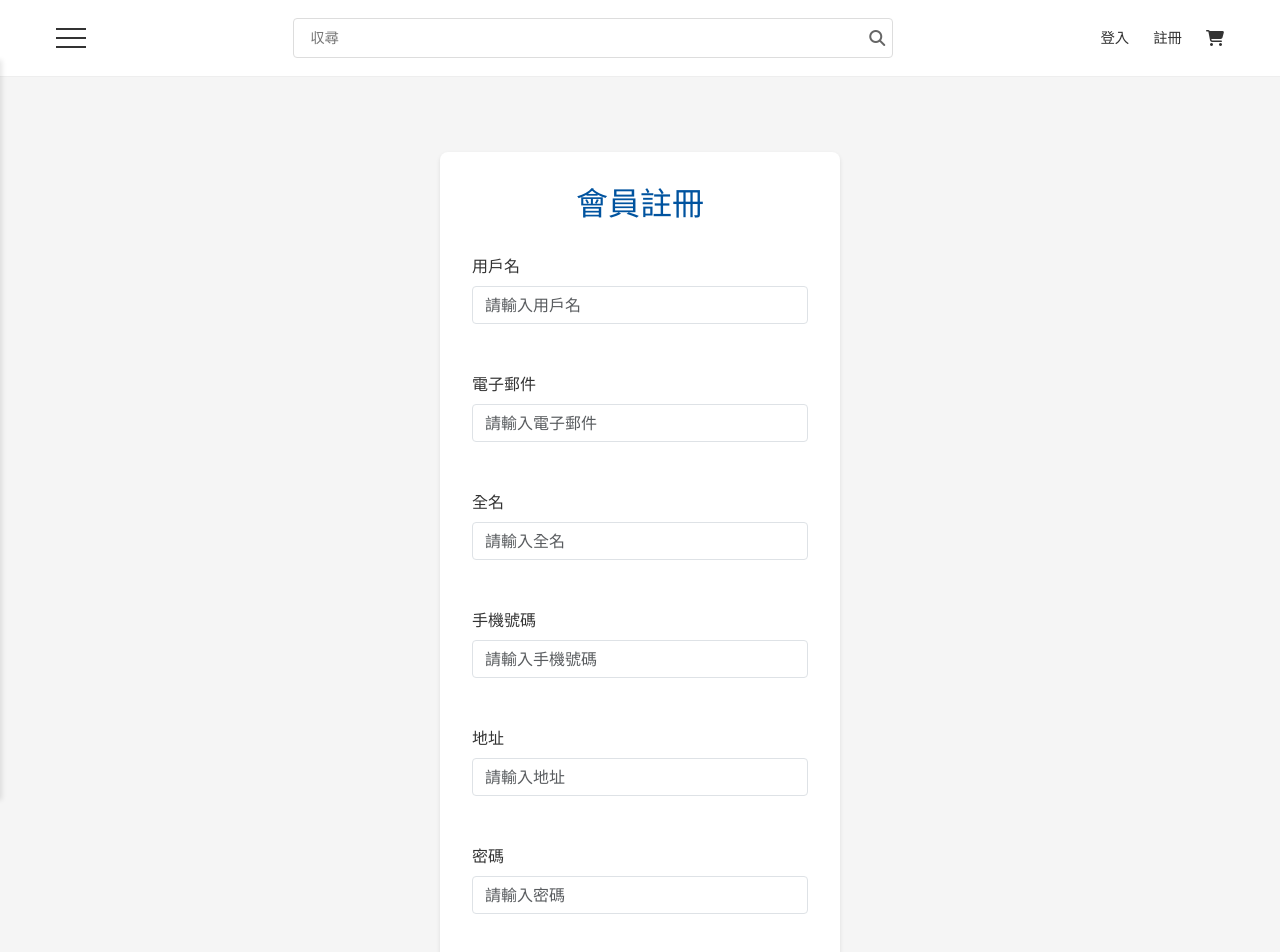
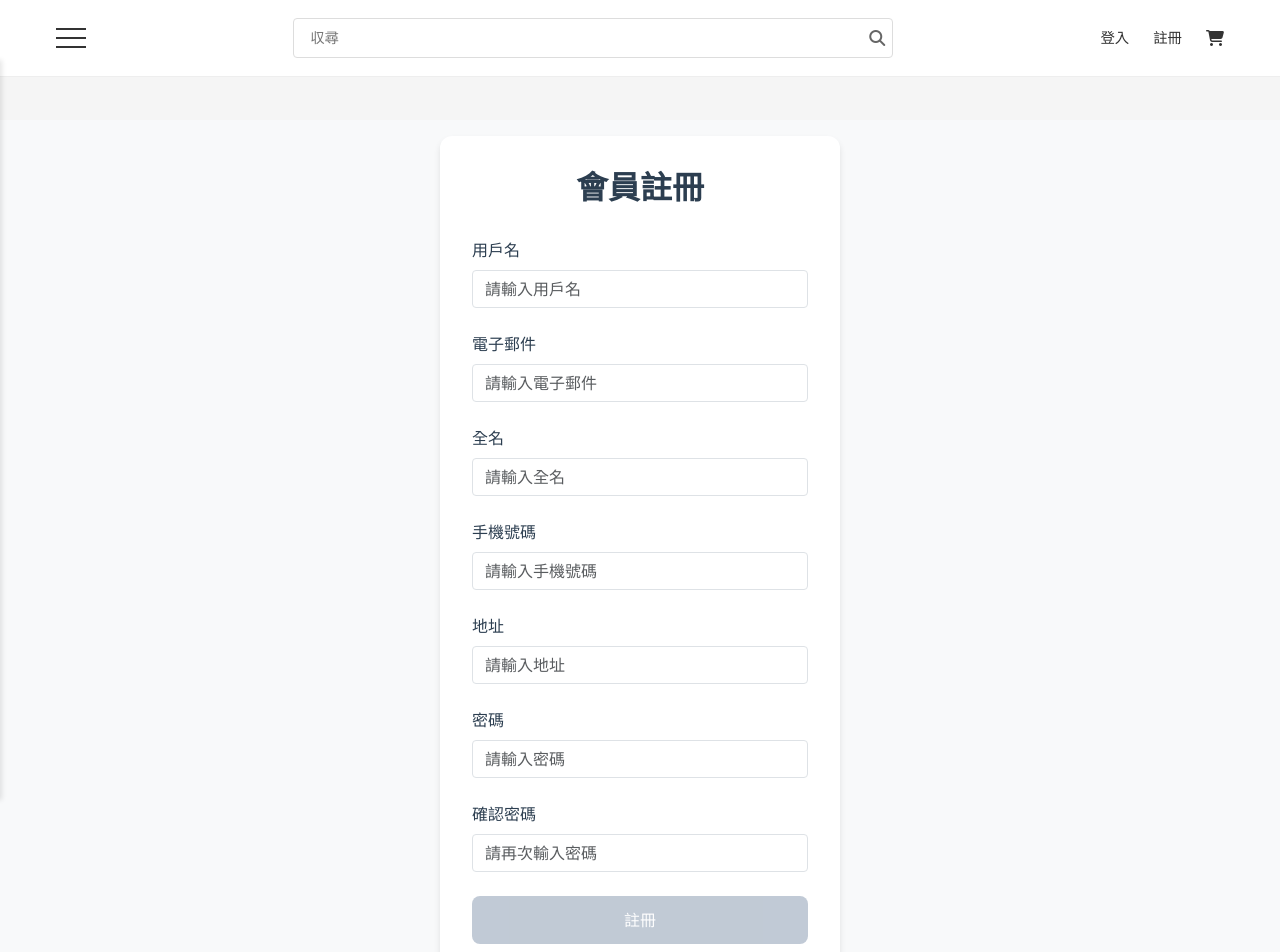
Before and after one commit to d1204429/ilivefrontend, a Vue app: page /register in a window 1280 px wide. Shown: the top 952 px of the page. Built offline with nearby package versions, Linux system fonts and the light colour scheme.

Commit message:
v1.0187 ProductListView.vue / TheHeaderView.vue 更改収尋提示字

```diff
--- a/src/main.js
+++ b/src/main.js
@@ -3,27 +3,28 @@ import { createPinia } from 'pinia'
 import App from './App.vue'
 import router from './router'
 import axios from './utils/axios'
+import { BootstrapVue3 } from 'bootstrap-vue-3'
 
 // 引入樣式
 import './assets/base.css'
 import './assets/main.css'
 import 'bootstrap/dist/css/bootstrap.min.css'
+import 'bootstrap-vue-3/dist/bootstrap-vue-3.css'
 import '@fortawesome/fontawesome-free/css/all.css'
 
 // 創建Vue應用實例
 const app = createApp(App)
 
-// 使用Pinia狀態管理
-const pinia = createPinia()
-app.use(pinia)
-
-// 使用Vue Router
+// 使用插件
+app.use(createPinia())
 app.use(router)
+app.use(BootstrapVue3)
 
 // 配置Axios
 app.config.globalProperties.$axios = axios
 axios.defaults.baseURL = import.meta.env.VITE_API_BASE_URL || 'http://localhost:1988/api/v1'
 axios.defaults.timeout = parseInt(import.meta.env.VITE_API_TIMEOUT || '15000')
+axios.defaults.withCredentials = false // 避免 CORS 預檢請求問題
 
 // 全局錯誤處理
 app.config.errorHandler = (err, vm, info) => {
@@ -31,16 +32,13 @@ app.config.errorHandler = (err, vm, info) => {
     console.error('錯誤組件:', vm)
     console.error('錯誤信息:', info)
 
-    // 可以添加錯誤上報邏輯
     if (import.meta.env.PROD) {
-        // 生產環境錯誤處理
-        // 這裡可以添加錯誤日誌上報服務
+        // TODO: 添加生產環境錯誤日誌上報服務
     }
 }
 
 // 全局導航守衛
 router.beforeEach(async (to, from, next) => {
-    // 設置頁面標題
     document.title = to.meta.title ? `${to.meta.title} - iLive商城` : 'iLive商城'
 
     const accessToken = localStorage.getItem('accessToken')
@@ -56,11 +54,21 @@ router.beforeEach(async (to, from, next) => {
                 return
             }
 
-            // 可以在這裡添加token驗證邏輯
-            // 例如：檢查token是否過期，如果過期則嘗試刷新
+            // TODO: 添加 token 驗證邏輯
+            const user = JSON.parse(localStorage.getItem('user'))
+            if (user && user.accessToken) {
+                // 驗證 token
+                try {
+                    await axios.get('/users/verify-token')
+                } catch (error) {
+                    if (error.response?.status === 401) {
+                        next('/login')
+                        return
+                    }
+                }
+            }
         }
 
-        // 已登入用戶訪問登入/註冊頁面
         if (isAuthenticated && (to.name === 'Login' || to.name === 'Register')) {
             next({ name: 'Home' })
             return
@@ -86,22 +94,43 @@ if (import.meta.env.DEV) {
 
 // 全局組件註冊
 import BaseButton from './components/common/BaseButton.vue'
+import BaseInput from './components/common/BaseInput.vue'
 app.component('BaseButton', BaseButton)
+app.component('BaseInput', BaseInput)
 
 // 全局指令註冊
 app.directive('focus', {
     mounted: (el) => el.focus()
 })
 
-// 全局過濾器（Vue 3 使用全局方法替代）
+// 全局方法
 app.config.globalProperties.$filters = {
     currency(value) {
         return `$${value.toFixed(2)}`
+    },
+    date(value) {
+        return new Date(value).toLocaleDateString()
     }
 }
 
-// 掛載應用
-app.mount('#app')
+// 初始化函數
+const initializeApp = async () => {
+    try {
+        // 檢查並恢復用戶會話
+        const accessToken = localStorage.getItem('accessToken')
+        if (accessToken) {
+            axios.defaults.headers.common['Authorization'] = `Bearer ${accessToken}`
+        }
 
-// 導出app實例（用於測試）
-export { app, router, pinia }
+        // 掛載應用
+        app.mount('#app')
+    } catch (error) {
+        console.error('應用初始化失敗:', error)
+    }
+}
+
+// 啟動應用
+initializeApp()
+
+// 導出實例（用於測試）
+export { app, router }
--- a/src/views/user/RegisterView.vue
+++ b/src/views/user/RegisterView.vue
@@ -280,76 +280,166 @@ export default {
 </script>
 
 <style scoped>
+/* 將 .register-view 和 .register-container 使用登入頁面的樣式 */
 .register-view {
   display: flex;
   justify-content: center;
   align-items: center;
   min-height: 100vh;
-  background-color: #f5f5f5;
-  padding: 2rem;
+  background-color: #f8f9fa;
+  padding: 1rem;
 }
 
 .register-container {
   width: 100%;
   max-width: 400px;
+  padding: 2rem;
   background: white;
-  padding: 2rem;
-  border-radius: 8px;
-  box-shadow: 0 2px 4px rgba(0, 0, 0, 0.1);
+  border-radius: 12px;
+  box-shadow: 0 4px 6px rgba(0, 0, 0, 0.1);
 }
 
+/* 標題樣式 */
 .register-title {
   text-align: center;
-  color: var(--primary-color);
+  color: #2c3e50;
   margin-bottom: 2rem;
+  font-weight: 600;
 }
 
-.register-form {
-  display: flex;
-  flex-direction: column;
-  gap: 1rem;
+/* 表單群組樣式 */
+.form-group {
+  margin-bottom: 1.5rem;
 }
 
-.form-group {
-  display: flex;
-  flex-direction: column;
-  gap: 0.5rem;
+label {
+  display: block;
+  margin-bottom: 0.5rem;
+  color: #2c3e50;
+  font-weight: 500;
 }
 
-.form-group label {
-  font-weight: 500;
-  color: #333;
+/* 輸入框樣式 */
+input {
+  width: 100%;
+  padding: 0.75rem;
+  border: 2px solid #e2e8f0;
+  border-radius: 8px;
+  font-size: 1rem;
+  transition: all 0.3s ease;
 }
 
-.register-button {
-  margin-top: 1rem;
-  width: 100%;
+input:focus {
+  outline: none;
+  border-color: #4299e1;
+  box-shadow: 0 0 0 3px rgba(66, 153, 225, 0.15);
 }
 
+input.error {
+  border-color: #e53e3e;
+}
+
+/* 密碼輸入框樣式 */
+.password-input {
+  position: relative;
+}
+
+.password-toggle {
+  position: absolute;
+  right: 1rem;
+  top: 50%;
+  transform: translateY(-50%);
+  background: none;
+  border: none;
+  color: #718096;
+  cursor: pointer;
+  padding: 0.25rem;
+}
+
+.password-toggle:hover {
+  color: #4a5568;
+}
+
+/* 錯誤訊息樣式 */
+.error-message {
+  background-color: #fff5f5;
+  border: 1px solid #feb2b2;
+  color: #c53030;
+  padding: 0.75rem;
+  border-radius: 8px;
+  margin-bottom: 1rem;
+  text-align: center;
+  font-size: 0.875rem;
+}
+
+/* 註冊按鈕樣式 */
+.register-button {
+  width: 100%;
+  padding: 0.75rem;
+  background-color: #4299e1;
+  color: white;
+  border: none;
+  border-radius: 8px;
+  font-size: 1rem;
+  font-weight: 500;
+  cursor: pointer;
+  transition: all 0.3s ease;
+  position: relative;
+  display: flex;
+  justify-content: center;
+  align-items: center;
+}
+
+.register-button:hover:not(:disabled) {
+  background-color: #3182ce;
+  transform: translateY(-1px);
+}
+
+.register-button:disabled {
+  background-color: #a0aec0;
+  cursor: not-allowed;
+  transform: none;
+}
+
+/* 登入連結樣式 */
 .login-link {
   text-align: center;
-  margin-top: 1rem;
+  margin-top: 1.5rem;
   color: #666;
 }
 
 .login-link a {
-  color: var(--primary-color);
+  color: #4299e1;
   text-decoration: none;
+  font-size: 0.875rem;
+  transition: color 0.3s ease;
 }
 
 .login-link a:hover {
+  color: #3182ce;
   text-decoration: underline;
 }
 
-.error-message {
-  color: #ff0000;
-  margin-bottom: 1rem;
-  text-align: center;
+/* 動畫效果 */
+.fade-enter-active,
+.fade-leave-active {
+  transition: opacity 0.3s ease;
 }
 
-@media (max-width: 480px) {
+.fade-enter-from,
+.fade-leave-to {
+  opacity: 0;
+}
+
+/* 響應式設計 */
+@media (max-width: 640px) {
   .register-container {
+    margin: 1rem;
     padding: 1.5rem;
+  }
+
+  .register-title {
+    font-size: 1.5rem;
   }
 }
 </style>
```
Also changed, not shown: package.json (+6 -2 lines), 1 other file (tests, documents, lock files or other folders).
